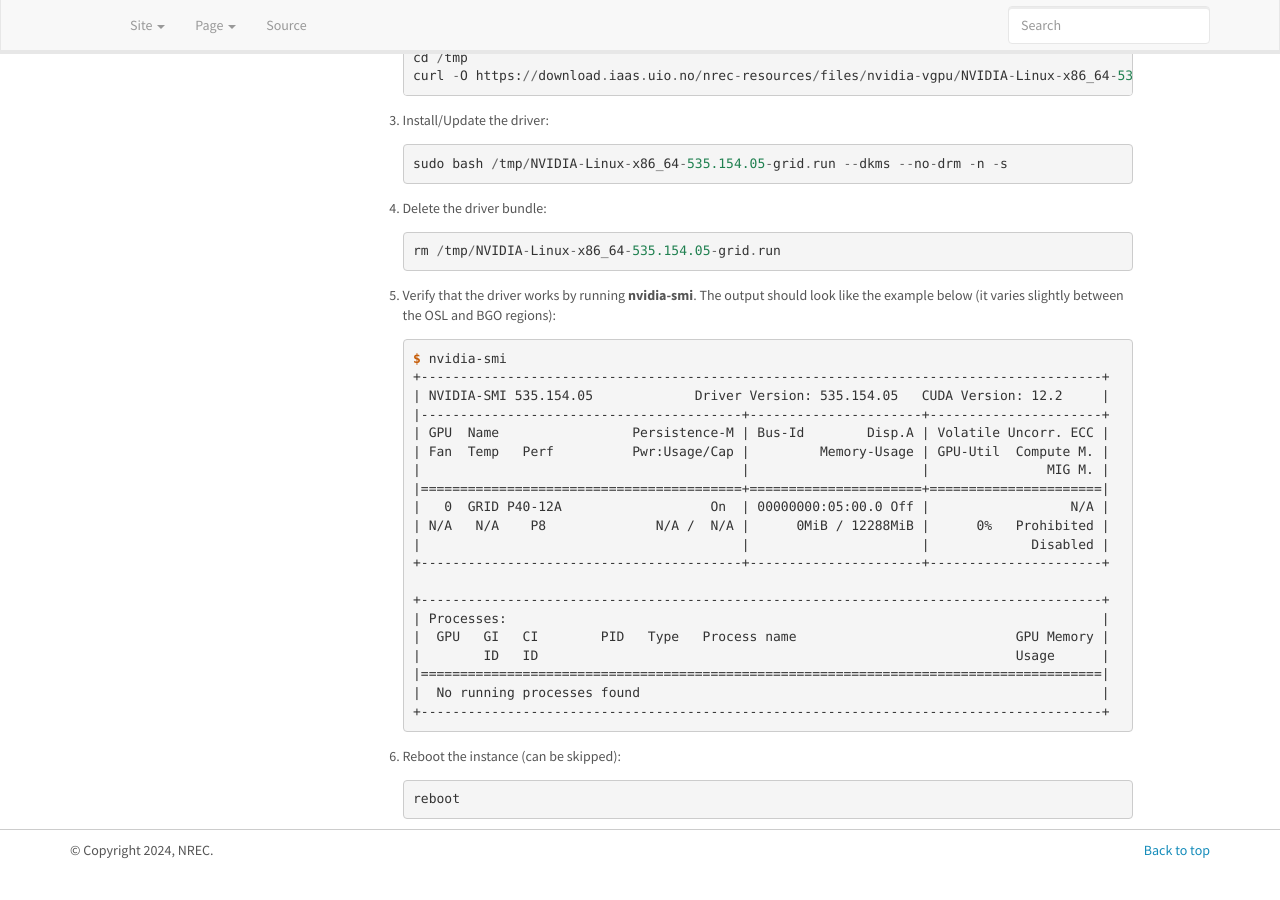
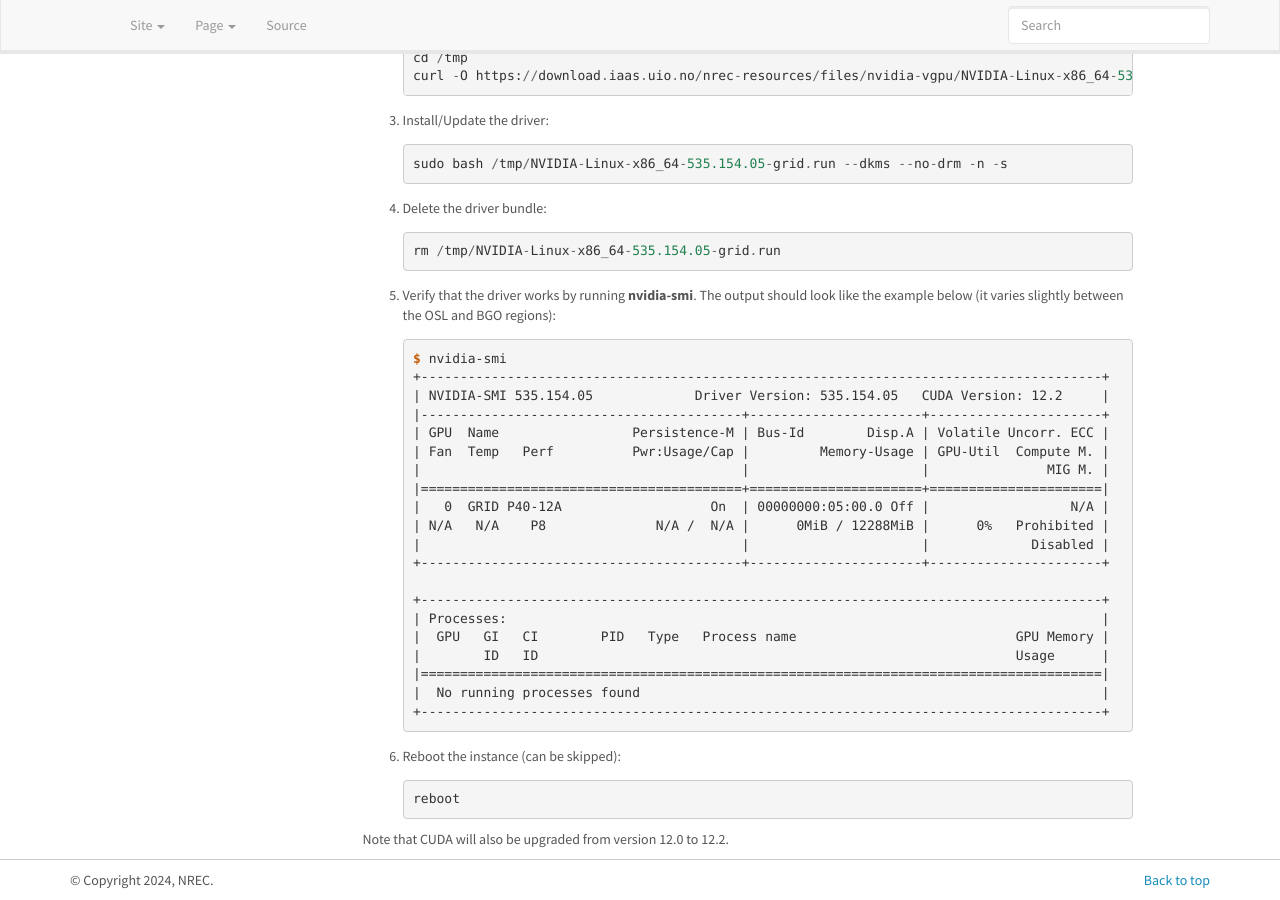
Before and after one commit to norcams/docs-enduser, a Sphinx documentation site: the page built from docs/vgpu-upgrade-feb2024.rst, in a window 1280 px wide and 900 px high, scrolled down 677 px. Built offline with Sphinx 7.4.7, drawn with Linux system fonts in a browser that asks for light colours; before the commit the page ends 1547 px from its top, so only the background shows below that.

Commit message:
add dok for nvidia upgrade

```diff
--- a/docs/vgpu-upgrade-feb2024.rst
+++ b/docs/vgpu-upgrade-feb2024.rst
@@ -77,3 +77,5 @@ and run a command. We will outline the process here.
 #. Reboot the instance (can be skipped)::
 
      reboot
+
+Note that CUDA will also be upgraded from version 12.0 to 12.2.
```
